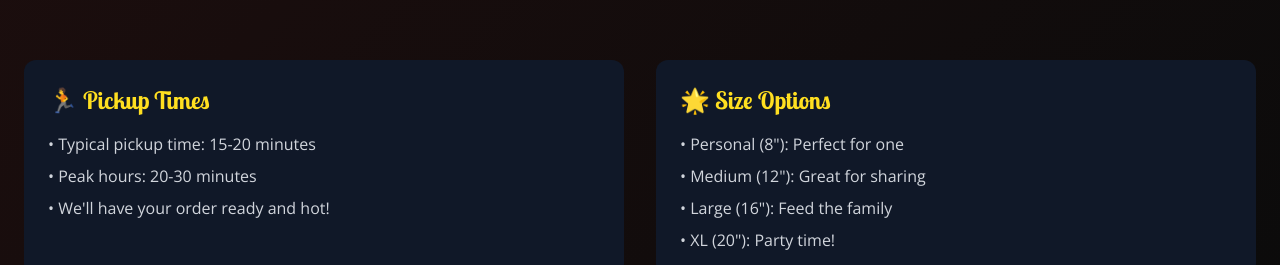
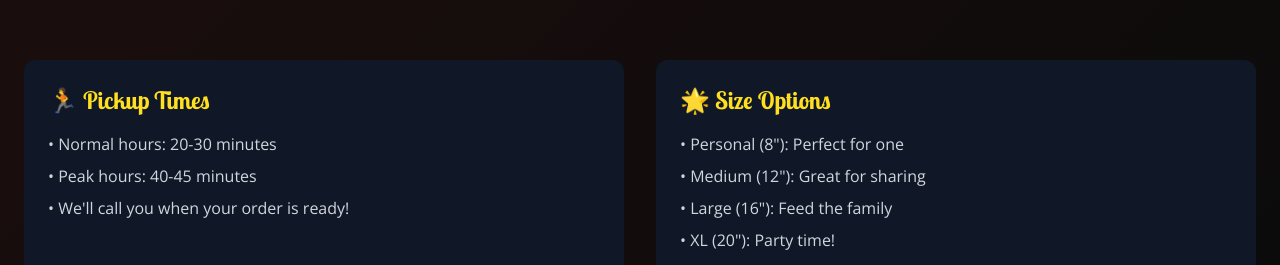
Before and after one commit to clewis6/bitsandpizzas, a Next.js app: page /menu in a window 1280 px wide. Shown: the part 10380-10645 px from the top of the page. Built offline with nearby package versions, Linux system fonts and the light colour scheme.

Commit message:
Update pickup times to accurate 20-30min normal and 40-45min peak hours, add note that restaurant will call when ready

```diff
--- a/src/app/checkout/page.tsx
+++ b/src/app/checkout/page.tsx
@@ -277,12 +277,18 @@ export default function Checkout() {
             {/* Pickup Info */}
             <div className="mt-6 bg-yellow-300 text-black p-4 rounded-lg">
               <p className="font-bold text-center mb-2">
-                � First time offering online ordering!
+                🎉 First time offering online ordering!
               </p>
-              <p className="text-sm text-center">
+              <p className="text-sm text-center mb-2">
                 Pick up your order at 408 S Main Street, Snowflake, AZ 85937
               </p>
-              <p className="text-xs text-center mt-1">
+              <p className="text-sm text-center font-bold mb-1">
+                ⏱️ Estimated Pickup Time: 20-45 minutes
+              </p>
+              <p className="text-xs text-center">
+                (We&apos;ll call you when your order is ready!)
+              </p>
+              <p className="text-xs text-center mt-2">
                 📞 Questions? Call us at (928) 536-4005
               </p>
             </div>
--- a/src/app/menu/page.tsx
+++ b/src/app/menu/page.tsx
@@ -455,9 +455,9 @@ export default function Menu() {
           <div className="bg-gray-900 p-6 rounded-xl">
             <h3 className="text-2xl font-bold mb-4 text-yellow-300">🏃 Pickup Times</h3>
             <ul className="text-gray-300 space-y-2">
-              <li>• Typical pickup time: 15-20 minutes</li>
-              <li>• Peak hours: 20-30 minutes</li>
-              <li>• We&apos;ll have your order ready and hot!</li>
+              <li>• Normal hours: 20-30 minutes</li>
+              <li>• Peak hours: 40-45 minutes</li>
+              <li>• We&apos;ll call you when your order is ready!</li>
             </ul>
           </div>
 
```
